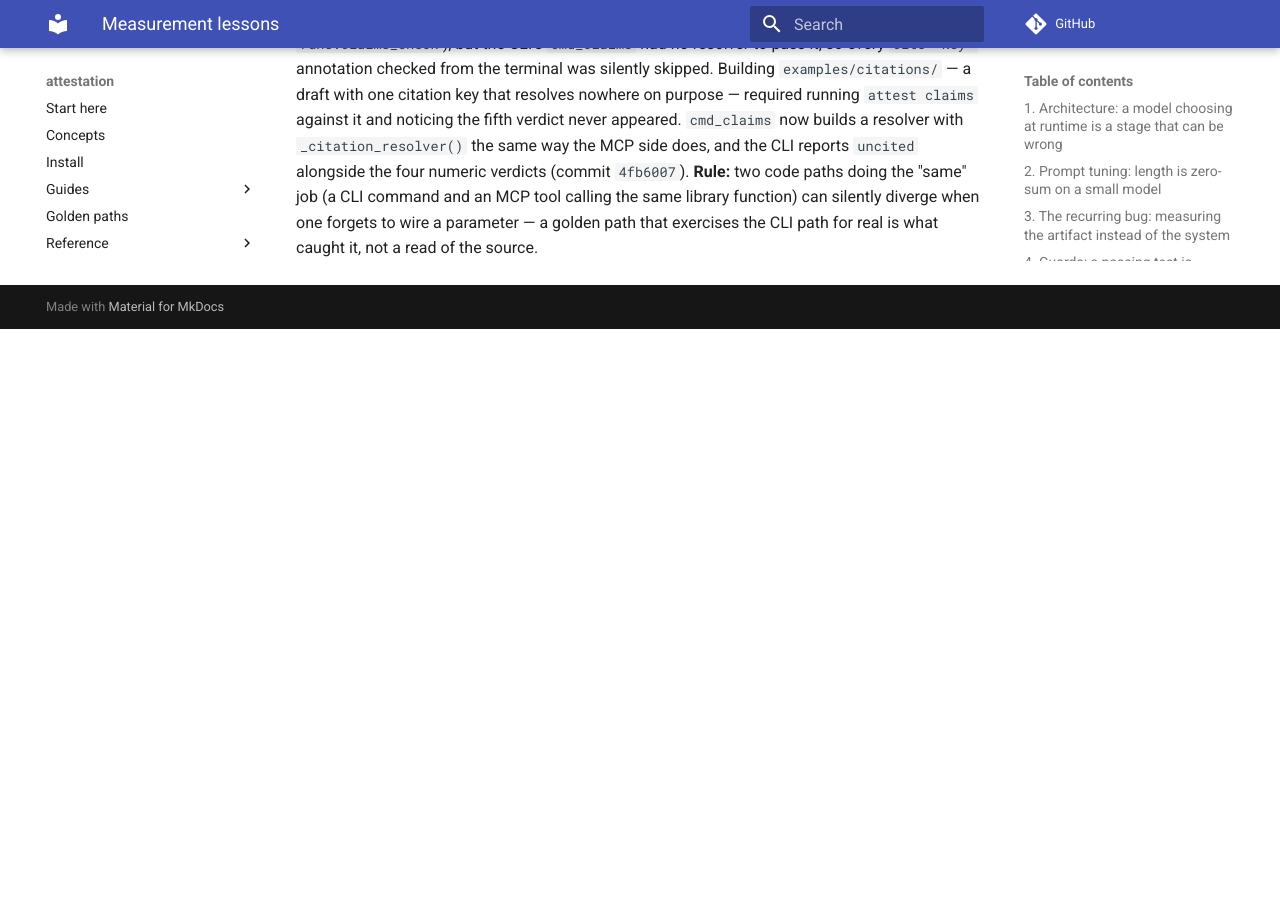
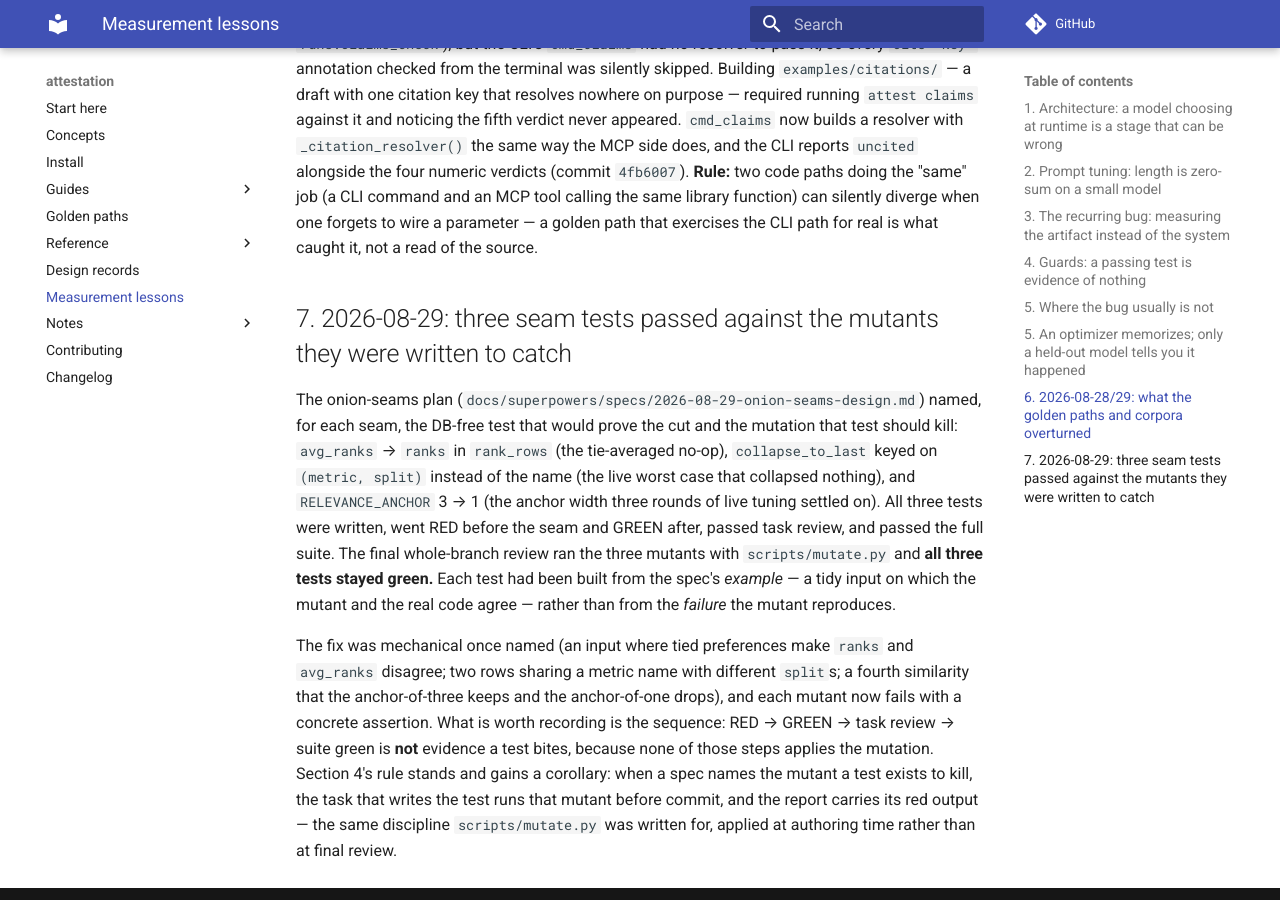
Before and after one commit to mgoldey/attestation, an MkDocs documentation site: the page built from docs/measurement-lessons.md, in a window 1280 px wide and 900 px high, scrolled down 7268 px. Built offline with MkDocs 1.6.1 and Material for MkDocs 9.7.7, drawn with Linux system fonts in a browser that asks for light colours; comment, search, counter and statistics services are not loaded; before the commit the page ends 7597 px from its top, so only the background shows below that.

Commit message:
Measurement lessons: three seam tests passed against the mutants the spec named for them; RED->GREEN plus review is not evidence a test bites, so the authoring task runs the named mutant.
Co-Authored-By: Claude Fable 5 <noreply@anthropic.com>

```diff
--- a/docs/measurement-lessons.md
+++ b/docs/measurement-lessons.md
@@ -324,3 +324,30 @@ four numeric verdicts (commit `4fb6007`). **Rule:** two code paths doing the
 function) can silently diverge when one forgets to wire a parameter — a
 golden path that exercises the CLI path for real is what caught it, not a
 read of the source.
+
+## 7. 2026-08-29: three seam tests passed against the mutants they were written to catch
+
+The onion-seams plan (`docs/superpowers/specs/2026-08-29-onion-seams-design.md`)
+named, for each seam, the DB-free test that would prove the cut and the
+mutation that test should kill: `avg_ranks` → `ranks` in `rank_rows`
+(the tie-averaged no-op), `collapse_to_last` keyed on `(metric, split)`
+instead of the name (the live worst case that collapsed nothing), and
+`RELEVANCE_ANCHOR` 3 → 1 (the anchor width three rounds of live tuning
+settled on). All three tests were written, went RED before the seam and
+GREEN after, passed task review, and passed the full suite. The final
+whole-branch review ran the three mutants with `scripts/mutate.py` and
+**all three tests stayed green.** Each test had been built from the
+spec's *example* — a tidy input on which the mutant and the real code
+agree — rather than from the *failure* the mutant reproduces.
+
+The fix was mechanical once named (an input where tied preferences make
+`ranks` and `avg_ranks` disagree; two rows sharing a metric name with
+different `split`s; a fourth similarity that the anchor-of-three keeps and
+the anchor-of-one drops), and each mutant now fails with a concrete
+assertion. What is worth recording is the sequence: RED → GREEN → task
+review → suite green is **not** evidence a test bites, because none of
+those steps applies the mutation. Section 4's rule stands and gains a
+corollary: when a spec names the mutant a test exists to kill, the task
+that writes the test runs that mutant before commit, and the report
+carries its red output — the same discipline `scripts/mutate.py` was
+written for, applied at authoring time rather than at final review.
```
